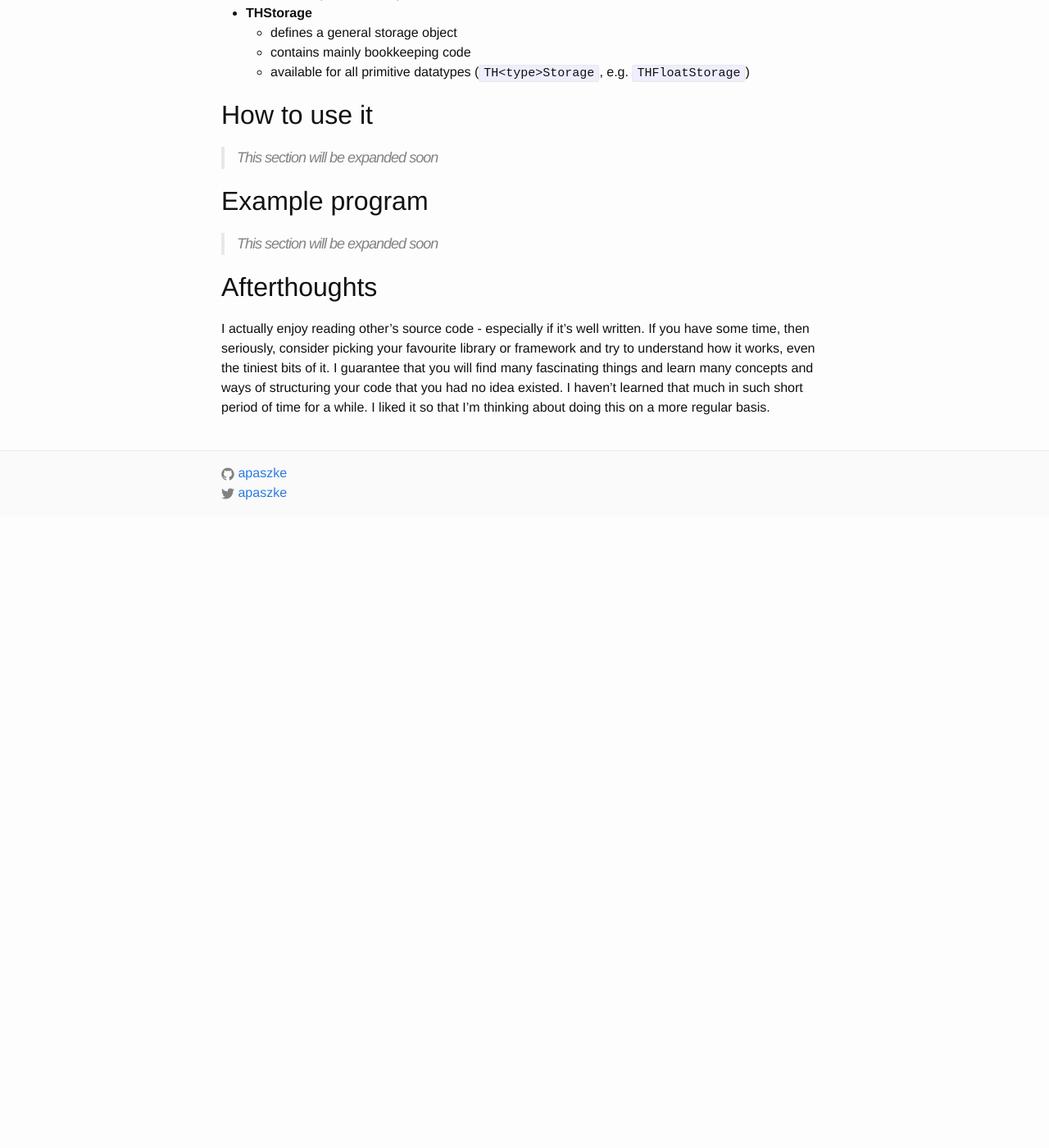
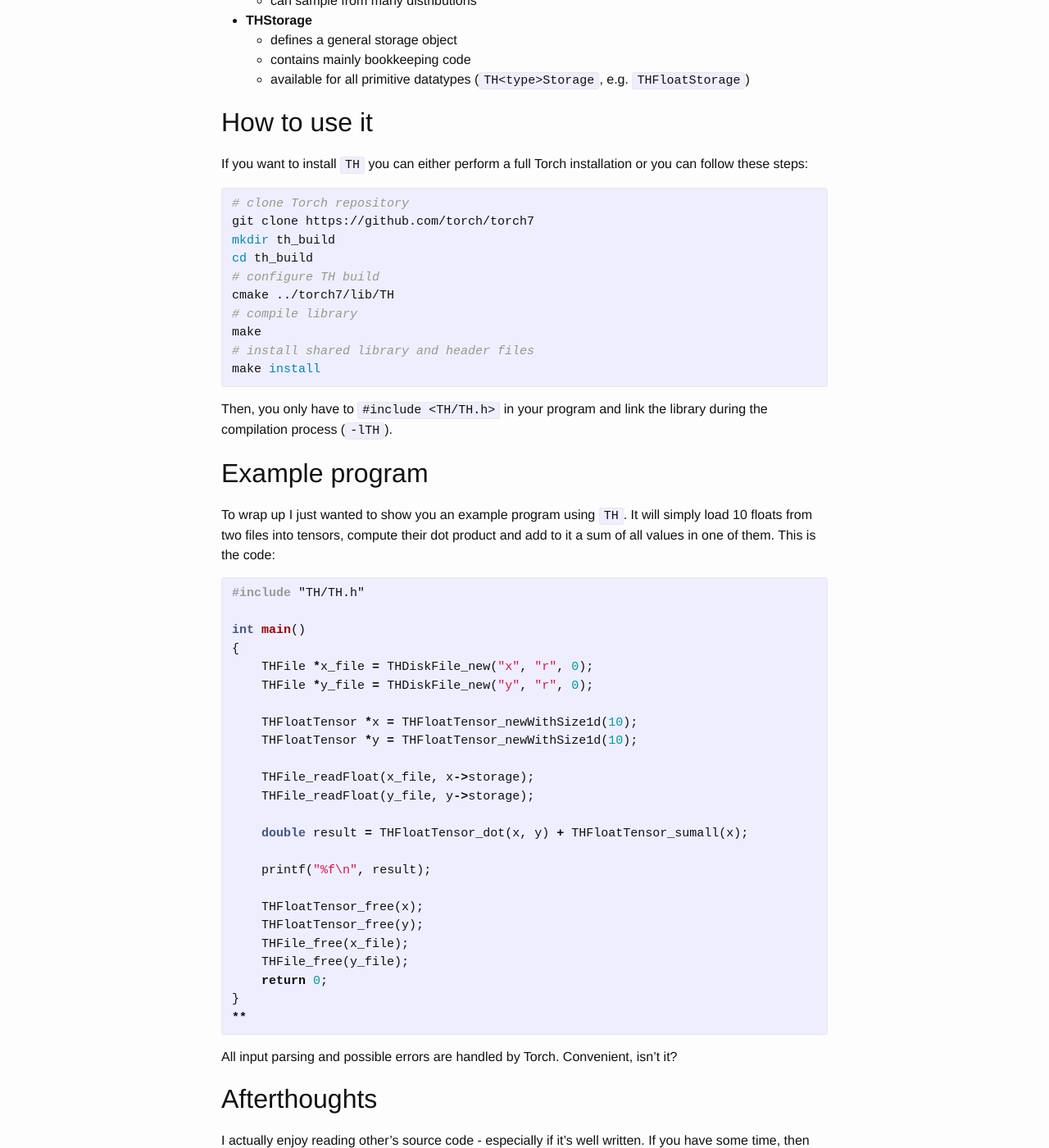
Before and after one commit to apaszke/apaszke.github.io, a Jekyll site: the page built from _posts/2015-10-07-torch-internals.md, in a window 1280 px wide and 1400 px high, scrolled down 5684 px. Shown: the whole window at 82% size. Built offline with Jekyll 4.4.1, drawn with Linux system fonts in a browser that asks for light colours; comment, search, counter and statistics services are not loaded; before the commit the page ends 6314 px from its top, so only the background shows below that; some of the changed text lies outside the part shown.

Commit message:
Few torch internals upgrades

```diff
--- a/_posts/2015-10-07-torch-internals.md
+++ b/_posts/2015-10-07-torch-internals.md
@@ -3,8 +3,6 @@ layout: post
 title:  "A quick tour of Torch internals"
 date:   2015-10-12 20:05:24
 ---
-
-> This post is nearly finished, but it still requires some work. It should be ready soon.
 
 Recently I have been kind of confused. I couldn't find myself
 anything to work on and had no ideas for new projects (apparently I had to wait
@@ -13,13 +11,13 @@ for the new academic year to start, when I don't have much time to work on them)
 Anyway, I often get the impression that many people are using Machine
 Learning libraries as kind of black-boxes with only a high-level API. It's as if they
 weren't interested in how they work, but solely in the output (this is why I like
-torch so much - it's hackable to the bone). I've been using torch for a few months
+Torch so much - it's hackable to the bone). I've been using Torch for a few months
 now and I've always been curious how it's built. This is why I decided to get
-down to it and browse the code of TH library, which is at the core of torch.
+down to it and browse the code of TH library, which is at the core of Torch.
 
 It's really a great thing to do. I'll write more about it in the end of this post,
-but you should seriously consider doing this too, with your favourite library
-or framework.
+but you should seriously consider doing this with your favourite library
+or framework too.
 
 Torch's source is written in plain C, which was very pleasing for me. I don't
 really like many C++ features and although I find it very powerful and flexible,
@@ -165,9 +163,10 @@ struct THFileVTable
 };
 {% endhighlight %}
 
-You can see that it defines a virtual table with methods that File subclasses will
-have to implement, because `THFile` is an abstract class (it has no constructors).
-Other structs are defined as such:
+You can see that it defines a [virtual method table](https://en.wikipedia.org/wiki/Virtual_method_table)
+with pointers to funcions that `THFile` subclasses will have to implement
+(`THFile` is an abstract class - it has no constructors). Other structs are
+defined as such:
 
 {% highlight c %}
 typedef struct THDiskFile__
@@ -181,9 +180,9 @@ typedef struct THDiskFile__
 } THDiskFile;
 {% endhighlight %}
 
-What makes it interesting is that because it's first member is of type THFile
+What makes this struct interesting is that because it's first member is of type THFile
 it's actually valid to cast `struct THDiskFile *` to `struct THFile *` and use
-it normally. What's more, because `THDiskFile`'s constructor changes the function pointers
+it normally. What's more, because `THDiskFile`'s constructor fills in the function pointers
 in `file` field's virtual table, it will behave as `THDiskFile` object even when casted to `THFile`!
 
 ### Shared memory
@@ -221,15 +220,16 @@ Anyway, it's definitely a thing worth learning so I will probably write more abo
 
 `TH` declares it's own function for memory allocation called `THAlloc`. It tries
 to allocate a properly aligned chunks if you allocate big blocks and handles
-out-of-memory errors. Before reading torch's source I didn't know about the
-concept of allocators. It's cool that you can pass an Allocator to `THStorage`
-or `THTensor` and construct it not only in the regular heap region, but also
-allocate it in shared memory.
+out-of-memory errors. Before reading Torch's source I didn't know about the
+concept of allocators. They are just small virtual tables providing thier own
+memory management API (alloc, realloc, free). It's cool that you can pass an
+Allocator to `THStorage` or `THTensor` and construct it not only in the regular
+heap region, but also allocate it in the shared memory.
 
 ### Random module
 
-It's natural to have a pseudorandom number generator in all languages, but I've
-never read an implementation of one (ok, except [linear congruential generator](https://en.wikipedia.org/wiki/Linear_congruential_generator)). In
+It's natural to have a pseudorandom number generator in all programming
+languages, but I've never read an implementation of one (ok, except the [linear congruential generator](https://en.wikipedia.org/wiki/Linear_congruential_generator)). In
 `THRandom.c` you can find a full implementation of [Mersenne twister](https://en.wikipedia.org/wiki/Mersenne_Twister),
 which (according to Wikipedia) is a default implementation for R, Python, Ruby,
 PHP, CMU Common Lisp, GLib, MATLAB and some more. There are also several methods
@@ -278,18 +278,72 @@ In this section I will briefly describe most of the functionalities provided by
 
 ## How to use it
 
-> This section will be expanded soon
+If you want to install `TH` you can either perform a full Torch installation or
+you can follow these steps:
+
+{% highlight bash %}
+# clone Torch repository
+git clone https://github.com/torch/torch7
+mkdir th_build
+cd th_build
+# configure TH build
+cmake ../torch7/lib/TH
+# compile library
+make
+# install shared library and header files
+make install
+{% endhighlight %}
+
+Then, you only have to `#include <TH/TH.h>` in your program and link the library
+during the compilation process (`-lTH`).
 
 ## Example program
 
-> This section will be expanded soon
+To wrap up I just wanted to show you an example program using `TH`. It will
+simply load 10 floats from two files into tensors, compute their dot product
+and add to it a sum of all values in one of them. This is the code:
+
+{% highlight c %}
+#include "TH/TH.h"
+
+int main()
+{
+    THFile *x_file = THDiskFile_new("x", "r", 0);
+    THFile *y_file = THDiskFile_new("y", "r", 0);
+
+    THFloatTensor *x = THFloatTensor_newWithSize1d(10);
+    THFloatTensor *y = THFloatTensor_newWithSize1d(10);
+
+    THFile_readFloat(x_file, x->storage);
+    THFile_readFloat(y_file, y->storage);
+
+    double result = THFloatTensor_dot(x, y) + THFloatTensor_sumall(x);
+
+    printf("%f\n", result);
+
+    THFloatTensor_free(x);
+    THFloatTensor_free(y);
+    THFile_free(x_file);
+    THFile_free(y_file);
+    return 0;
+}
+**
+{% endhighlight %}
+
+All input parsing and possible errors are handled by Torch. Convenient, isn't it?
 
 ## Afterthoughts
 
 I actually enjoy reading other's source code -
 especially if it's well written. If you have some time, then seriously, consider
-picking your favourite library or framework and try to understand how it works, even
+picking your favourite library or framework, and try to understand how it works - even
 the tiniest bits of it. I guarantee that you will find many fascinating things
 and learn many concepts and ways of structuring your code that you had no idea existed.
 I haven't learned that much in such short period of time for a while. I liked
 it so that I'm thinking about doing this on a more regular basis.
+
+`TH` has no documentation at the moment. Since I've already studied most of it's
+code, I'll probably try to write at least a bit. I've used Torch for so long
+that it's time to make some contribution myself.
+
+Thanks for reading! I hope that you liked it!
```
Also changed, not shown: other parts of _posts/2015-10-07-torch-internals.md (+3 -3 lines).
